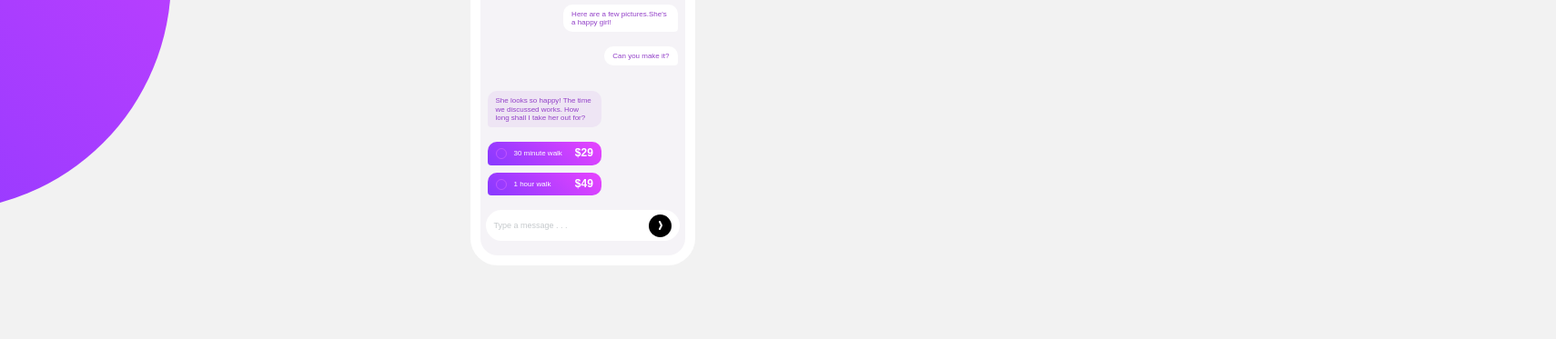
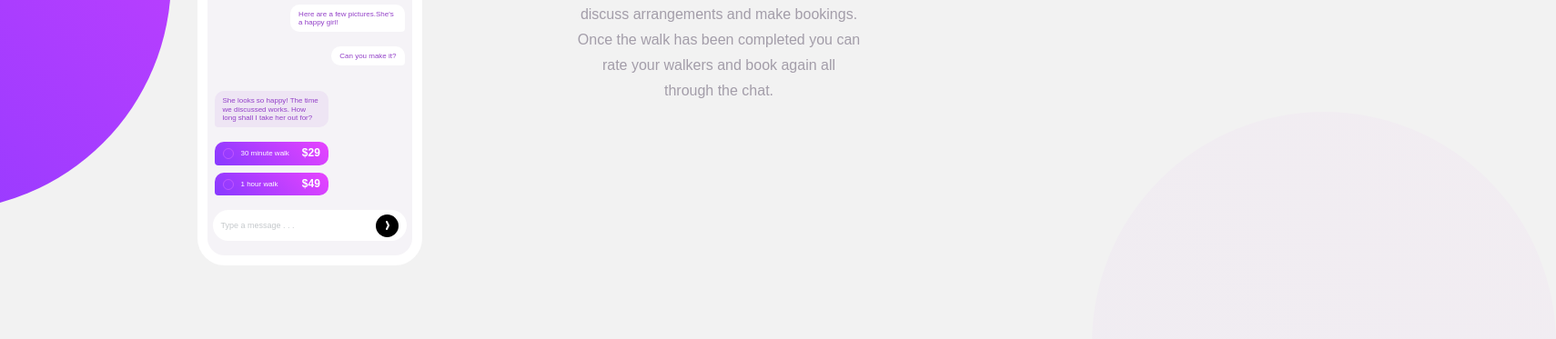
Before and after one commit to LauraAlbentosa/practica1-responsive, a website built with Vite: page src/index.html in a window 1280 px wide. Shown: the part 277-650 px from the top of the page at 91% size, 1710 px wide, since content can reach past the window. Built offline with nearby package versions, Linux system fonts and the light colour scheme; some packages are replaced by stand-ins of ours.

Commit message:
terminado responsive

```diff
--- a/src/scss/blocks/main.scss
+++ b/src/scss/blocks/main.scss
@@ -1,4 +1,5 @@
 @use '../mixins/pseudo.scss' as *;
+@use '../mixins/responsive.scss' as *;
 
 .main {
   &::after,
@@ -8,13 +9,24 @@
       top: -509px;
       background-image: var(--gradient);
       border-radius: 15.9375rem;
+      overflow-x: hidden;
+
       z-index: -1;
     }
   }
 
   &::before {
     left: 157px;
-    top: 1455px;
+    top: 400px;
     opacity: 0.03;
   }
+
+  @include responsive(laptop) {
+    display: grid;
+    grid-template-columns: 300px 600px;
+    justify-content: center;
+    &::before {
+      left: 1200px;
+    }
+  }
 }
```
